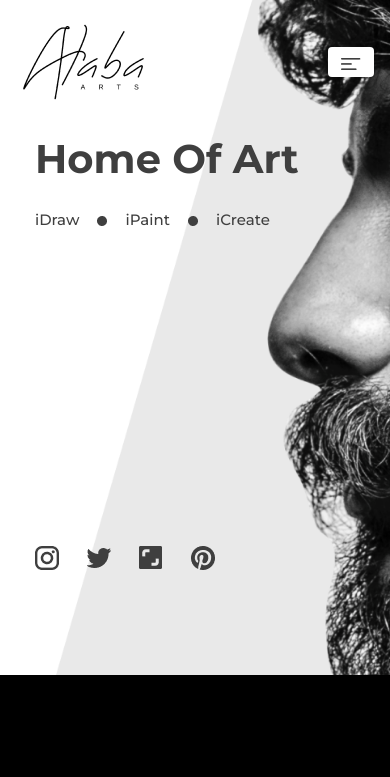
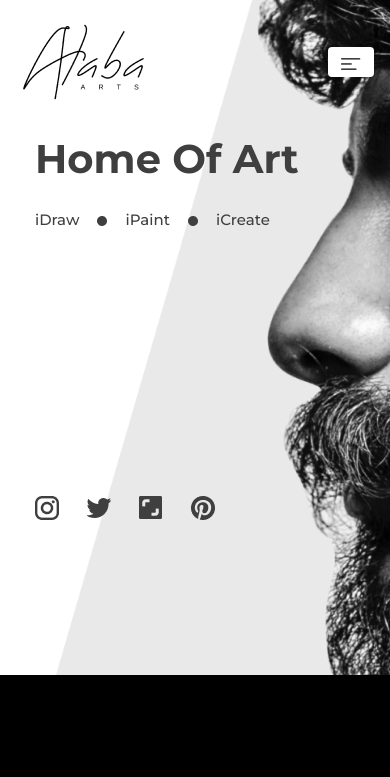
Before and after one commit to Trillzdboy/Art-Portfolio, a plain HTML site: page index.html in a window 390 px wide. Shown: the top 777 px of the page. Drawn offline with nearby package versions, Linux system fonts and the light colour scheme.

Commit message:
Update main.css

```diff
--- a/assets/css/main.css
+++ b/assets/css/main.css
@@ -143,8 +143,8 @@ body{
 .head_icons{
     grid-area: head_icons;
     grid-row: 4;
-    padding-top: 300px;
-    margin-left: 20px
+    padding-top: 250px;
+    margin-left: 20px;
 }
     .sub_space{
     padding-right: 6px;
```
